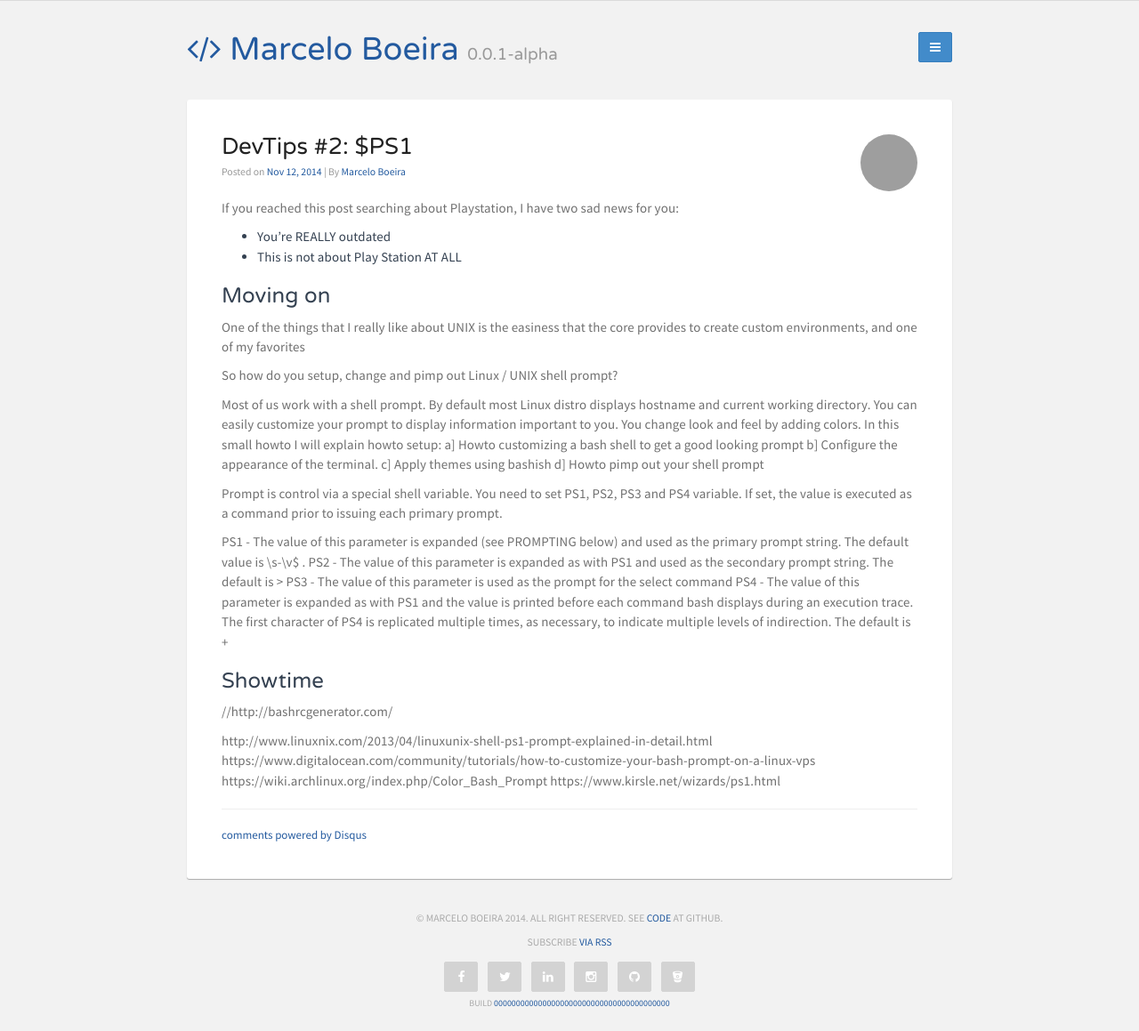
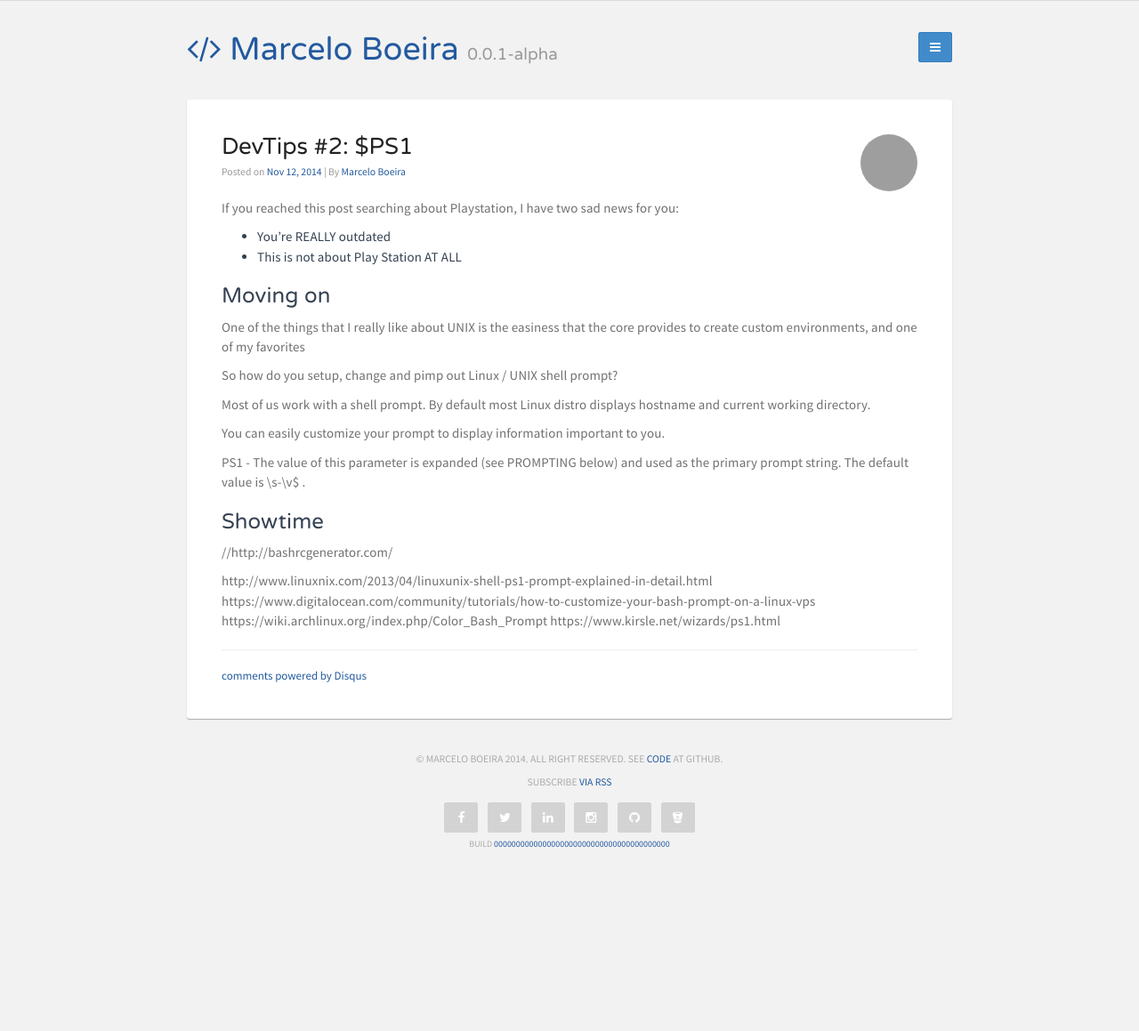
Before and after one commit to marceloboeira/blog, a Jekyll site: the page built from _posts/2014-11-12-dev-tips-02.md, in a window 1280 px wide. Shown: the whole page at 89% size. Built offline with Jekyll 4.4.1, drawn with Linux system fonts in a browser that asks for light colours; comment, search, counter and statistics services are not loaded; after the commit the page ends 980 px from its top, so only the background shows below that; grey boxes are pictures that could not be loaded.

Commit message:
Updating post stuff...

```diff
--- a/_posts/2014-11-12-dev-tips-02.md
+++ b/_posts/2014-11-12-dev-tips-02.md
@@ -13,26 +13,18 @@ If you reached this post searching about Playstation, I have two sad news for yo
 * You're REALLY outdated
 * This is not about Play Station AT ALL
 
-
 ### Moving on
 
 One of the things that I really like about UNIX is the easiness that the core provides to create custom environments, and one of my favorites
 
-
 So how do you setup, change and pimp out Linux / UNIX shell prompt?
 
-Most of us work with a shell prompt. By default most Linux distro displays hostname and current working directory. You can easily customize your prompt to display information important to you. You change look and feel by adding colors. In this small howto I will explain howto setup:
-a] Howto customizing a bash shell to get a good looking prompt
-b] Configure the appearance of the terminal.
-c] Apply themes using bashish
-d] Howto pimp out your shell prompt
+Most of us work with a shell prompt. By default most Linux distro displays hostname and current working directory.
 
-Prompt is control via a special shell variable. You need to set PS1, PS2, PS3 and PS4 variable. If set, the value is executed as a command prior to issuing each primary prompt.
+You can easily customize your prompt to display information important to you.
 
 PS1 - The value of this parameter is expanded (see PROMPTING below) and used as the primary prompt string. The default value is \s-\v\$ .
-PS2 - The value of this parameter is expanded as with PS1 and used as the secondary prompt string. The default is >
-PS3 - The value of this parameter is used as the prompt for the select command
-PS4 - The value of this parameter is expanded as with PS1 and the value is printed before each command bash displays during an execution trace. The first character of PS4 is replicated multiple times, as necessary, to indicate multiple levels of indirection. The default is +
+
 
 ### Showtime
 
```
